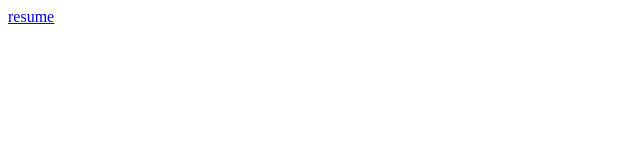
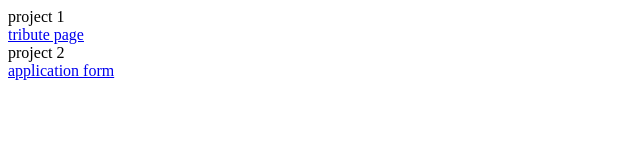
Before and after one commit to Santhujuloori/html2pm, a plain HTML site: page index.html in a window 1280 px wide. Shown: the whole page, without its empty margins (0-640 px from the left). Drawn offline with Linux system fonts and the light colour scheme.

Commit message:
Add files via upload

```diff
--- a/index.html
+++ b/index.html
@@ -3,9 +3,14 @@
 <head>
     <meta charset="UTF-8">
     <meta name="viewport" content="width=device-width, initial-scale=1.0">
-    <title>my resume</title>
+    <title>tables</title>
 </head>
 <body>
- <a href="file:///Users/pratheek/Desktop/html5/resume.html" alt="resume">resume</a>
+    <div>project 1</div>
+<a href="file:///Users/pratheek/Downloads/HTML%20CSS%20Projects/Project%201/index.html">tribute page</a>
+<div>project 2</div>
+<a href="file:///Users/pratheek/Downloads/HTML%20CSS%20Projects/Project%202/index.html">application form</a>
+
+
 </body>
 </html>
```
